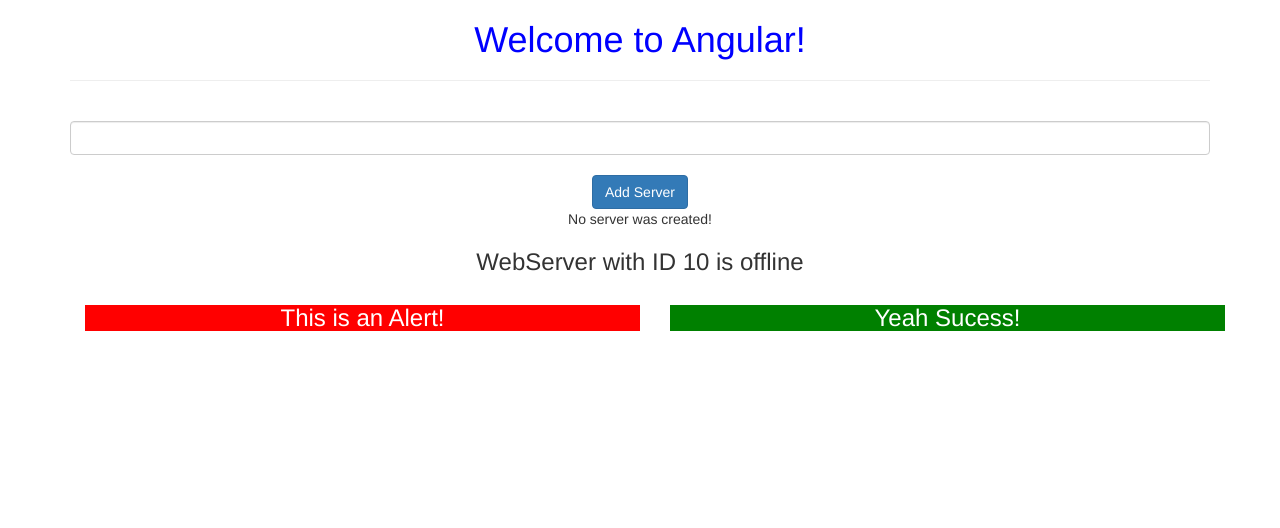
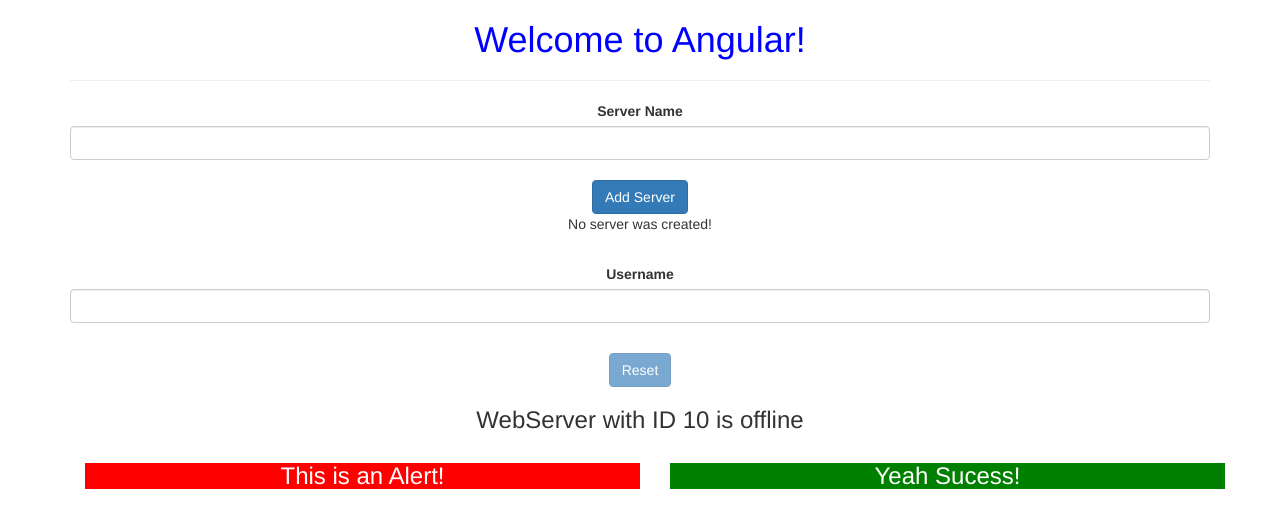
Before and after one commit to mlhz312/angular_training, an Angular app: page / in a window 1280 px wide. Shown: the top 528 px of the page. Built offline with nearby package versions, Linux system fonts and the light colour scheme.

Commit message:
After practice 2

```diff
--- a/src/app/servers/servers.component.html
+++ b/src/app/servers/servers.component.html
@@ -1,7 +1,13 @@
-<label> {{ serverName }} </label>
+<label> Server Name </label>
 <!-- <input type="text" class="form-control" (input)="onUpdateServerName($event)"> -->
 <input type="text" class="form-control" [(ngModel)]="serverName">
 <br>
 <button class="btn btn-primary" [disabled]="!allowNewServer" (click)="onCreateServer()" >Add Server</button>
 <p> {{ serverCreationStatus }} </p>
+<br>
+<label>Username</label>
+<input type="text" class="form-control" [(ngModel)]="userName">
+<p> {{ userName }} </p>
+<br>
+<button class="btn btn-primary" (click)="userName = ''" [disabled]="userName === ''" >Reset</button>
 <app-server></app-server>
--- a/src/app/servers/servers.component.ts
+++ b/src/app/servers/servers.component.ts
@@ -9,6 +9,7 @@ export class ServersComponent implements OnInit {
   allowNewServer = false;
   serverCreationStatus = 'No server was created!';
   serverName = '';
+  userName = '';
 
   constructor() {
     setTimeout(() => {
@@ -20,7 +21,7 @@ export class ServersComponent implements OnInit {
   }
 
   onCreateServer() {
-    this.serverCreationStatus = 'Server was created!';
+    this.serverCreationStatus = 'Server was created! Name is ' + this.serverName;
   }
 
   onUpdateServerName(event: any) {
```
